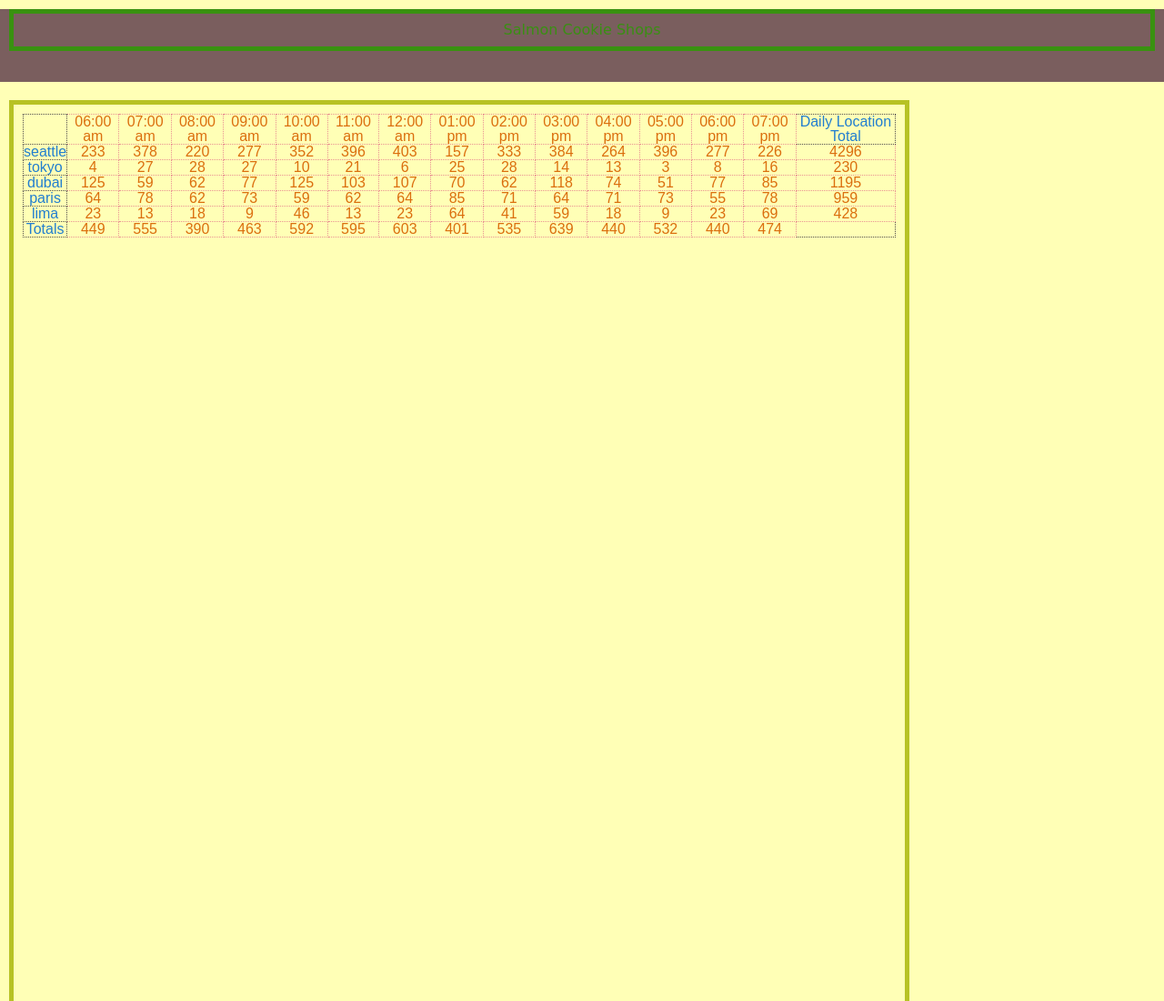
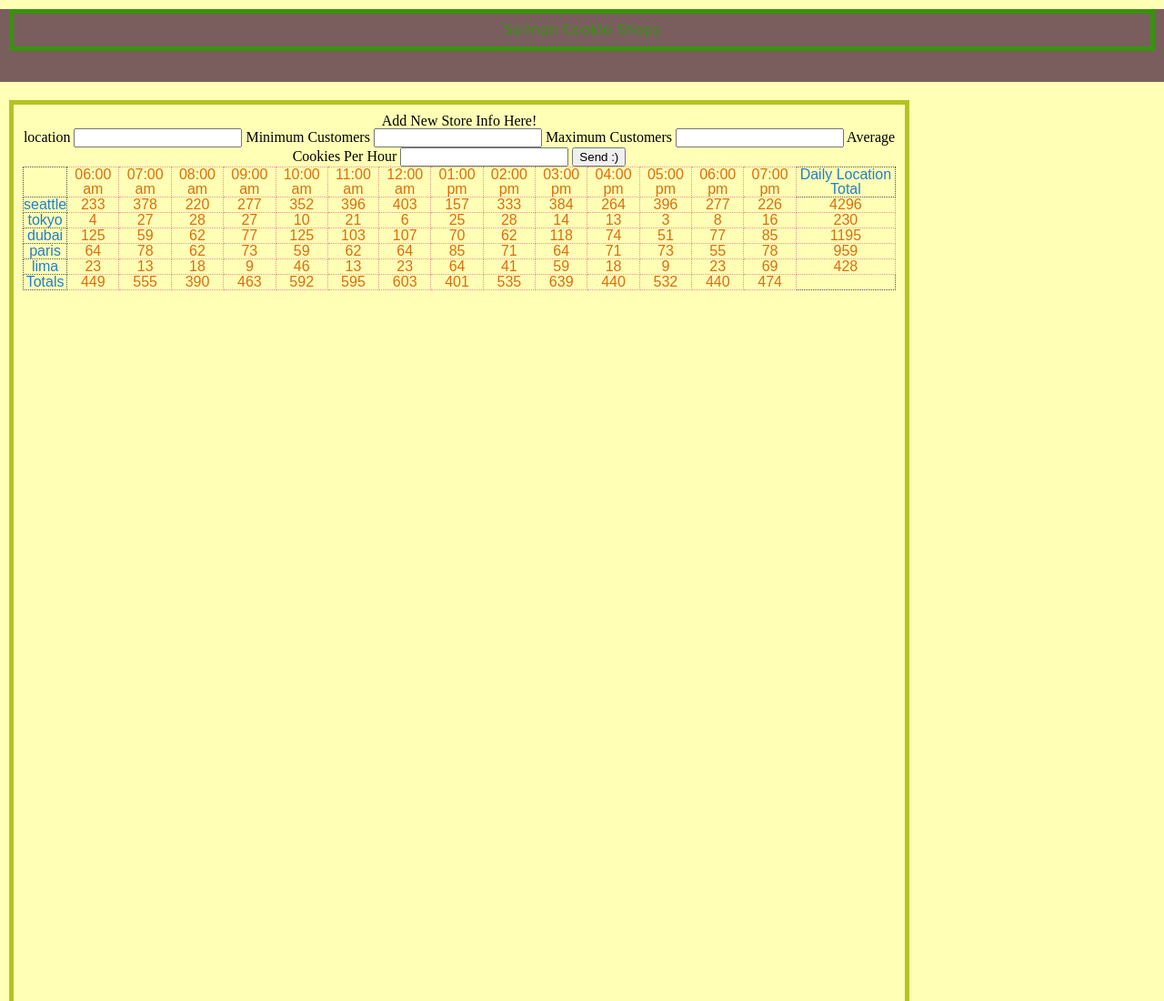
Before and after one commit to antoni909/cookie-stand, a plain HTML site: page sales.html in a window 1280 px wide. Shown: the top 1100 px of the page at 91% size. Drawn offline with Linux system fonts and the light colour scheme; a web font is replaced by a local one.

Commit message:
add form elements for text

```diff
--- a/sales.html
+++ b/sales.html
@@ -11,7 +11,35 @@
   <header>
     <h1>Salmon Cookie Shops</h1>
   </header>
+
   <main id="container">
+
+    <form action="">
+      <fieldset>
+
+        <legend>Add New Store Info Here!</legend>
+
+        <label>location
+          <input type="text" name="location">
+        </label>
+
+        <label>Minimum Customers
+          <input type="text" name="mincust">
+        </label>
+
+        <label>Maximum Customers
+          <input type="text" name="maxcust">
+        </label>
+
+        <label>Average Cookies Per Hour
+          <input type="text" name="averagecookiespercust">
+        </label>
+
+        <button type="submit"> Send :) </button>
+
+      </fieldset>
+    </form>
+
     <table id="cookie-table"></table>
   </main>
 </body>
```
